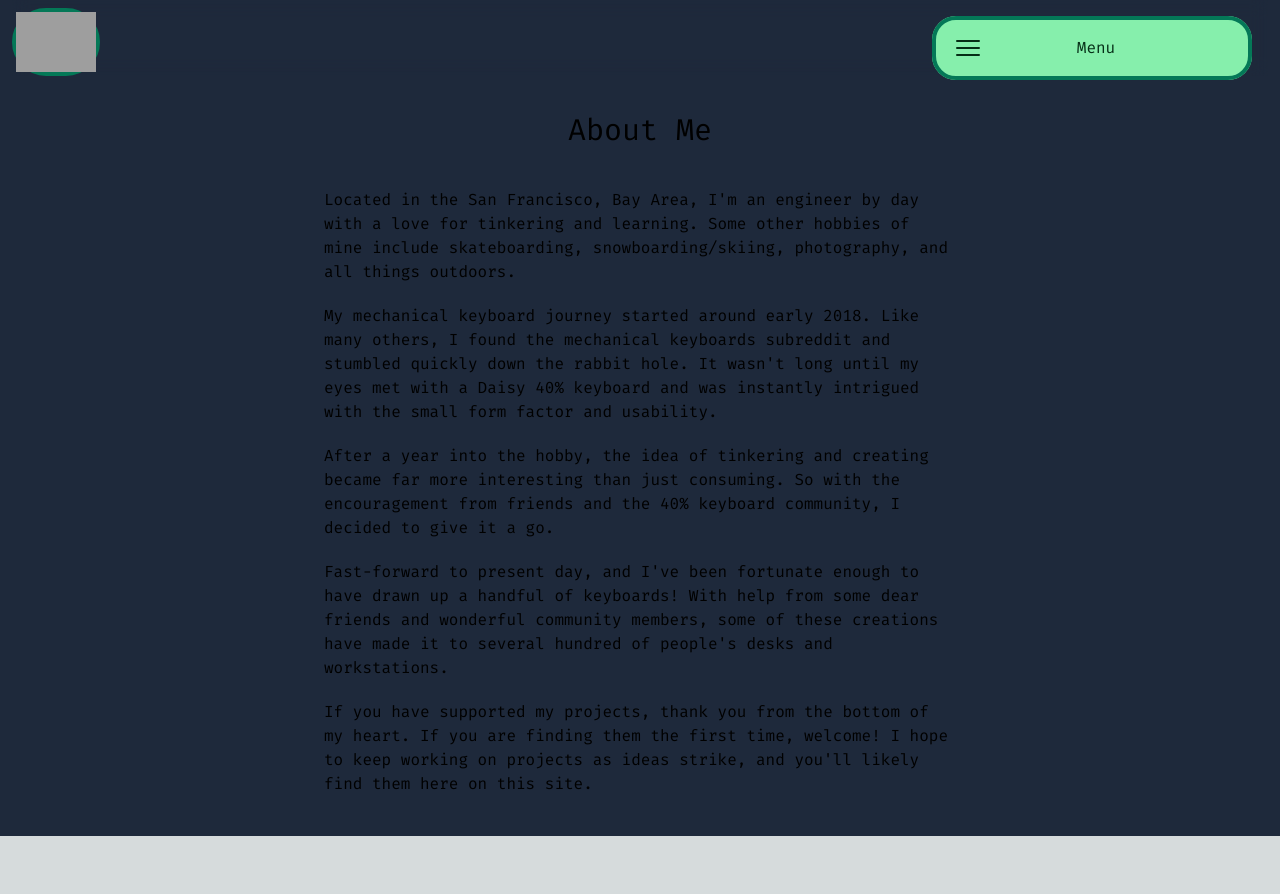
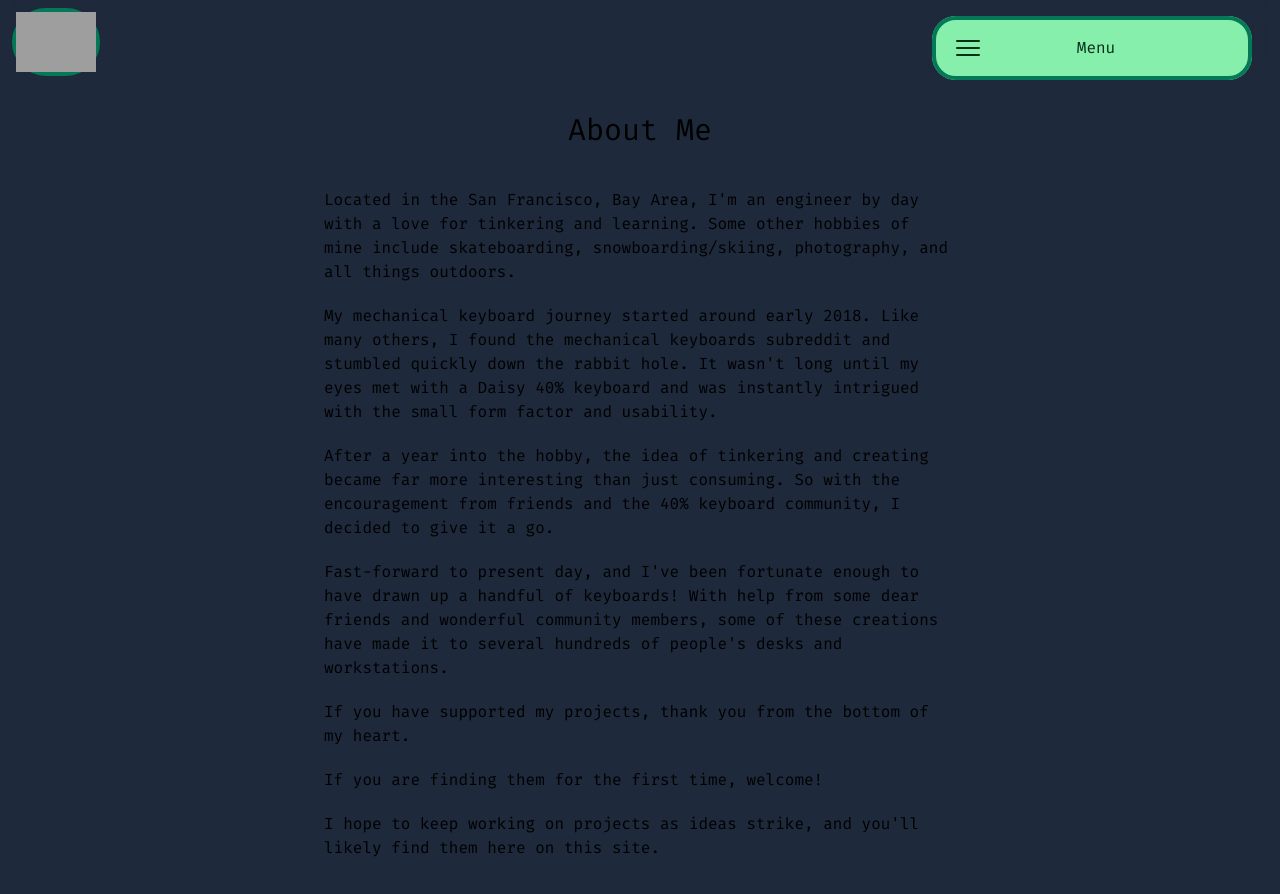
Before and after one commit to melonbred/personal-website, a Next.js app: page /about in a window 1280 px wide. Shown: the top 894 px of the page. Before the commit the page ends 836 px from the top, so only its background shows below. Built offline with nearby package versions, Linux system fonts and the light colour scheme; grey boxes are pictures that could not be loaded.

Commit message:
Updated About Me page.

```diff
--- a/src/app/(content)/about/page.tsx
+++ b/src/app/(content)/about/page.tsx
@@ -1,8 +1,8 @@
 export default function About() {
   return (
-    <div className="min-w-min pt-24 pb-5 flex flex-col items-center">
-      <h1 className="text-3xl pt-4">About Me</h1>
-      <div className=" p-5 max-w-2xl">
+    <div className="flex min-w-min flex-col items-center pb-5 pt-24">
+      <h1 className="pt-4 text-3xl">About Me</h1>
+      <div className=" max-w-2xl p-5">
         <p className="pt-5">
           Located in the San Francisco, Bay Area, I&apos;m an engineer by day
           with a love for tinkering and learning. Some other hobbies of mine
@@ -27,13 +27,18 @@ export default function About() {
           Fast-forward to present day, and I&apos;ve been fortunate enough to
           have drawn up a handful of keyboards! With help from some dear friends
           and wonderful community members, some of these creations have made it
-          to several hundred of people&apos;s desks and workstations.
+          to several hundreds of people&apos;s desks and workstations.
         </p>
         <p className="pt-5">
           If you have supported my projects, thank you from the bottom of my
-          heart. If you are finding them the first time, welcome! I hope to keep
-          working on projects as ideas strike, and you&apos;ll likely find them
-          here on this site.
+          heart.
+        </p>
+        <p className="pt-5">
+          If you are finding them for the first time, welcome!
+        </p>
+        <p className="pt-5">
+          I hope to keep working on projects as ideas strike, and you&apos;ll
+          likely find them here on this site.
         </p>
       </div>
     </div>
```
